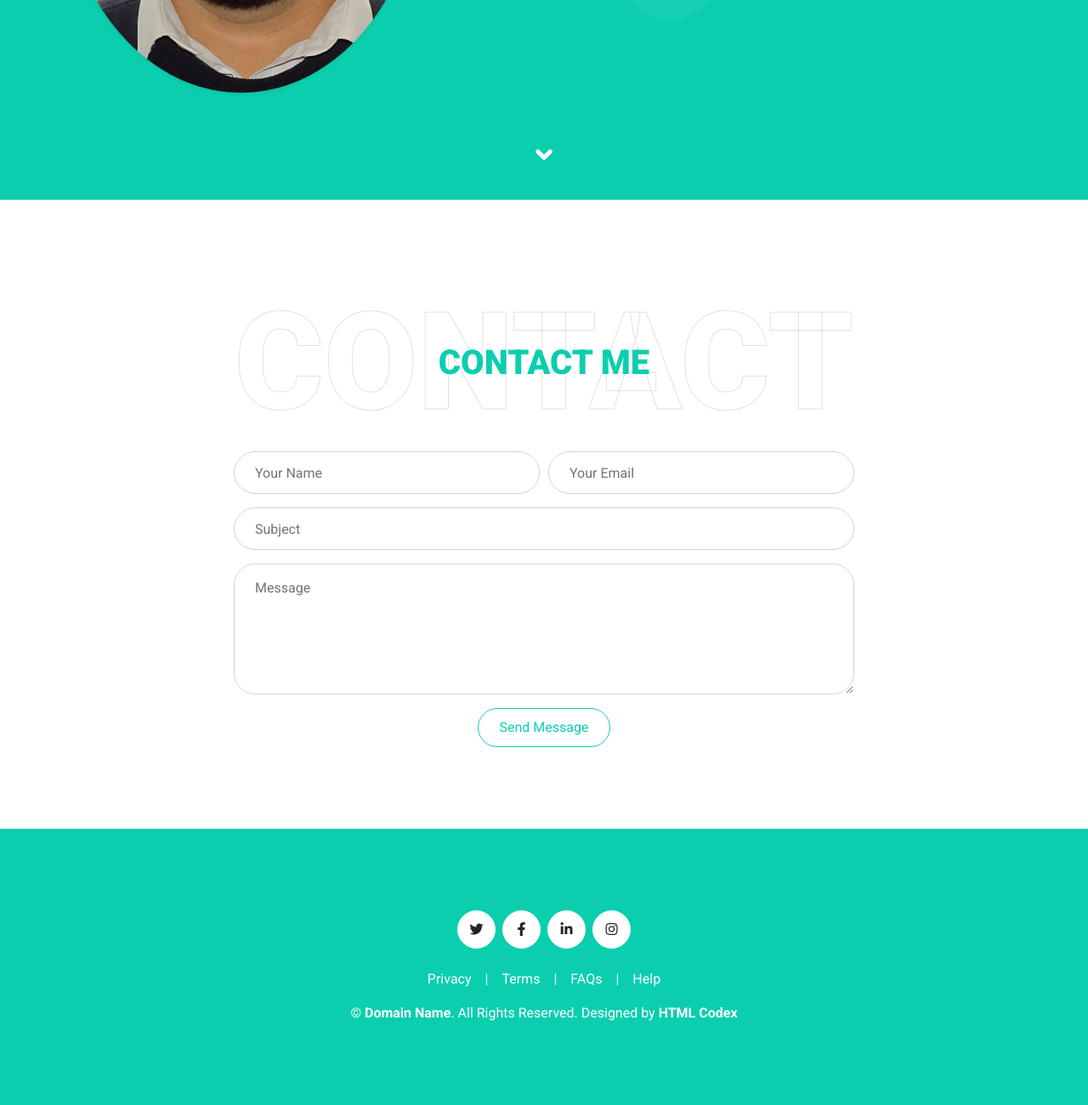
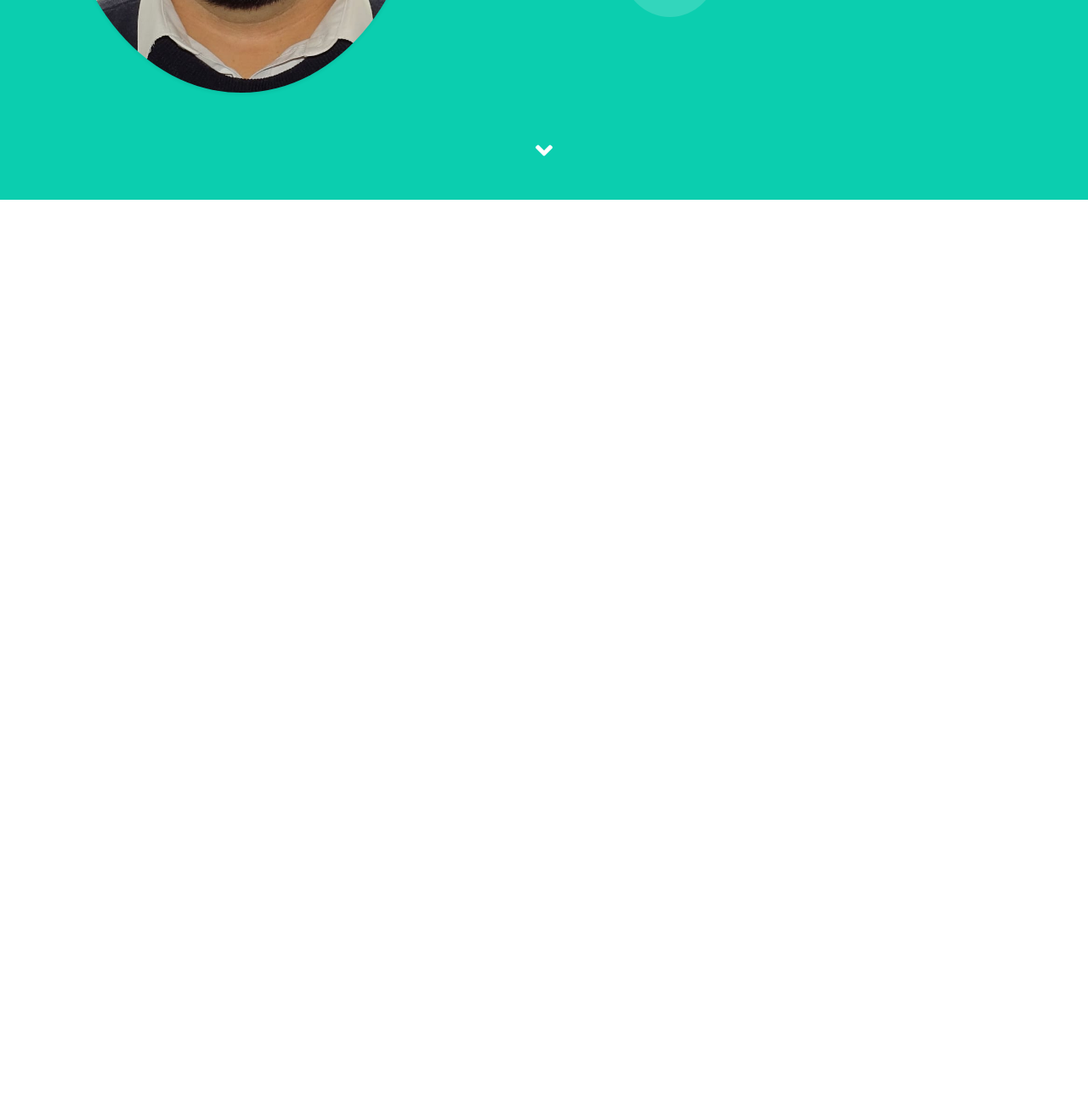
Before and after one commit to Syed-72/personal-website, a plain HTML site: page index.html in a window 1280 px wide. Shown: the part 565-1865 px from the top of the page at 85% size. After the commit the page ends 848 px from the top, so only its background shows below. Drawn offline with nearby package versions, Linux system fonts and the light colour scheme.

Commit message:
Update index.html

```diff
--- a/index.html
+++ b/index.html
@@ -101,78 +101,6 @@
 
 
 
-    <!-- Contact Start -->
-    <div class="container-fluid py-5" id="contact">
-        <div class="container">
-            <div class="position-relative d-flex align-items-center justify-content-center">
-                <h1 class="display-1 text-uppercase text-white" style="-webkit-text-stroke: 1px #dee2e6;">Contact</h1>
-                <h1 class="position-absolute text-uppercase text-primary">Contact Me</h1>
-            </div>
-            <div class="row justify-content-center">
-                <div class="col-lg-8">
-                    <div class="contact-form text-center">
-                        <div id="success"></div>
-                        <form name="sentMessage" id="contactForm" novalidate="novalidate">
-                            <div class="form-row">
-                                <div class="control-group col-sm-6">
-                                    <input type="text" class="form-control p-4" id="name" placeholder="Your Name"
-                                        required="required" data-validation-required-message="Please enter your name" />
-                                    <p class="help-block text-danger"></p>
-                                </div>
-                                <div class="control-group col-sm-6">
-                                    <input type="email" class="form-control p-4" id="email" placeholder="Your Email"
-                                        required="required" data-validation-required-message="Please enter your email" />
-                                    <p class="help-block text-danger"></p>
-                                </div>
-                            </div>
-                            <div class="control-group">
-                                <input type="text" class="form-control p-4" id="subject" placeholder="Subject"
-                                    required="required" data-validation-required-message="Please enter a subject" />
-                                <p class="help-block text-danger"></p>
-                            </div>
-                            <div class="control-group">
-                                <textarea class="form-control py-3 px-4" rows="5" id="message" placeholder="Message"
-                                    required="required"
-                                    data-validation-required-message="Please enter your message"></textarea>
-                                <p class="help-block text-danger"></p>
-                            </div>
-                            <div>
-                                <button class="btn btn-outline-primary" type="submit" id="sendMessageButton">Send
-                                    Message</button>
-                            </div>
-                        </form>
-                    </div>
-                </div>
-            </div>
-        </div>
-    </div>
-    <!-- Contact End -->
-
-
-    <!-- Footer Start -->
-    <div class="container-fluid bg-primary text-white mt-5 py-5 px-sm-3 px-md-5">
-        <div class="container text-center py-5">
-            <div class="d-flex justify-content-center mb-4">
-                <a class="btn btn-light btn-social mr-2" href="#"><i class="fab fa-twitter"></i></a>
-                <a class="btn btn-light btn-social mr-2" href="#"><i class="fab fa-facebook-f"></i></a>
-                <a class="btn btn-light btn-social mr-2" href="#"><i class="fab fa-linkedin-in"></i></a>
-                <a class="btn btn-light btn-social" href="#"><i class="fab fa-instagram"></i></a>
-            </div>
-            <div class="d-flex justify-content-center mb-3">
-                <a class="text-white" href="#">Privacy</a>
-                <span class="px-3">|</span>
-                <a class="text-white" href="#">Terms</a>
-                <span class="px-3">|</span>
-                <a class="text-white" href="#">FAQs</a>
-                <span class="px-3">|</span>
-                <a class="text-white" href="#">Help</a>
-            </div>
-            <p class="m-0">&copy; <a class="text-white font-weight-bold" href="#">Domain Name</a>. All Rights Reserved. Designed by <a class="text-white font-weight-bold" href="https://htmlcodex.com">HTML Codex</a>
-            </p>
-        </div>
-    </div>
-    <!-- Footer End -->
-
     <!-- Scroll to Bottom -->
     <i class="fa fa-2x fa-angle-down text-white scroll-to-bottom"></i>
 
```
